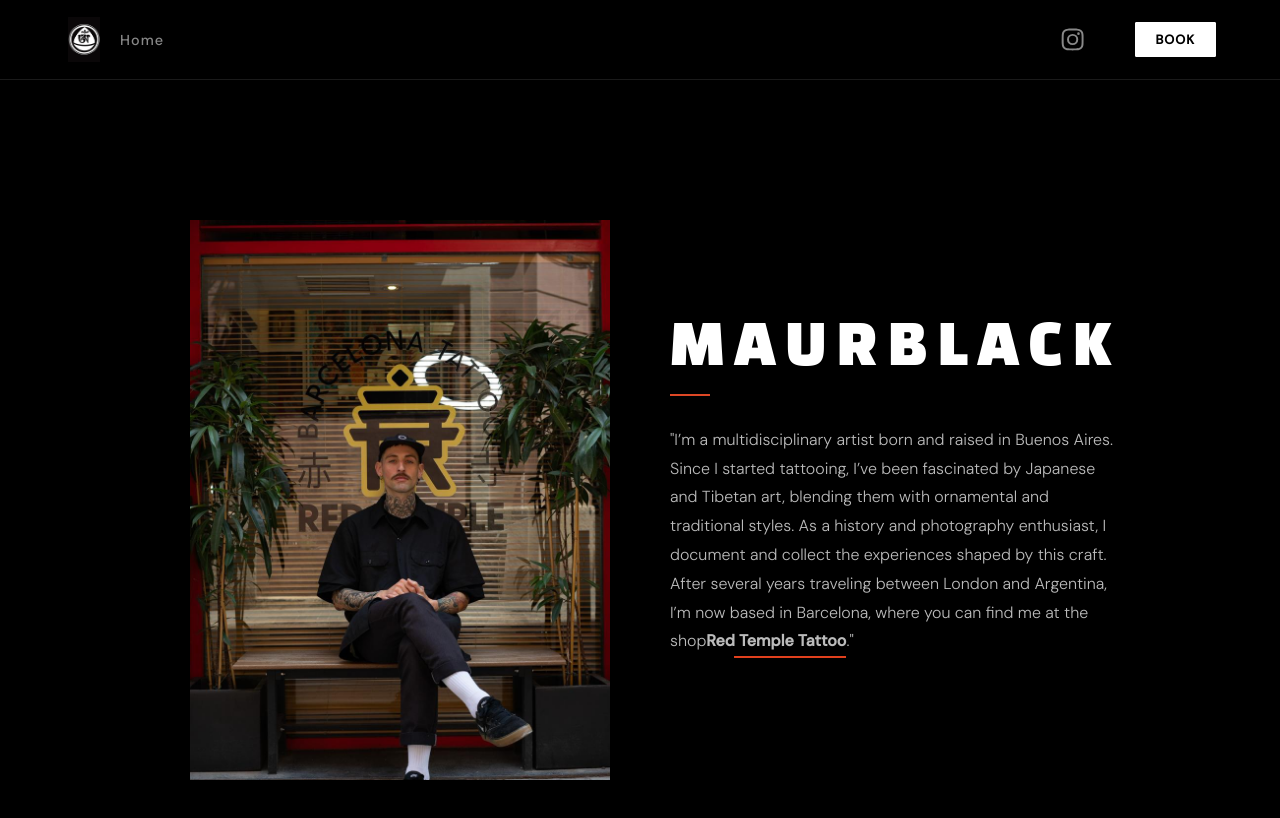
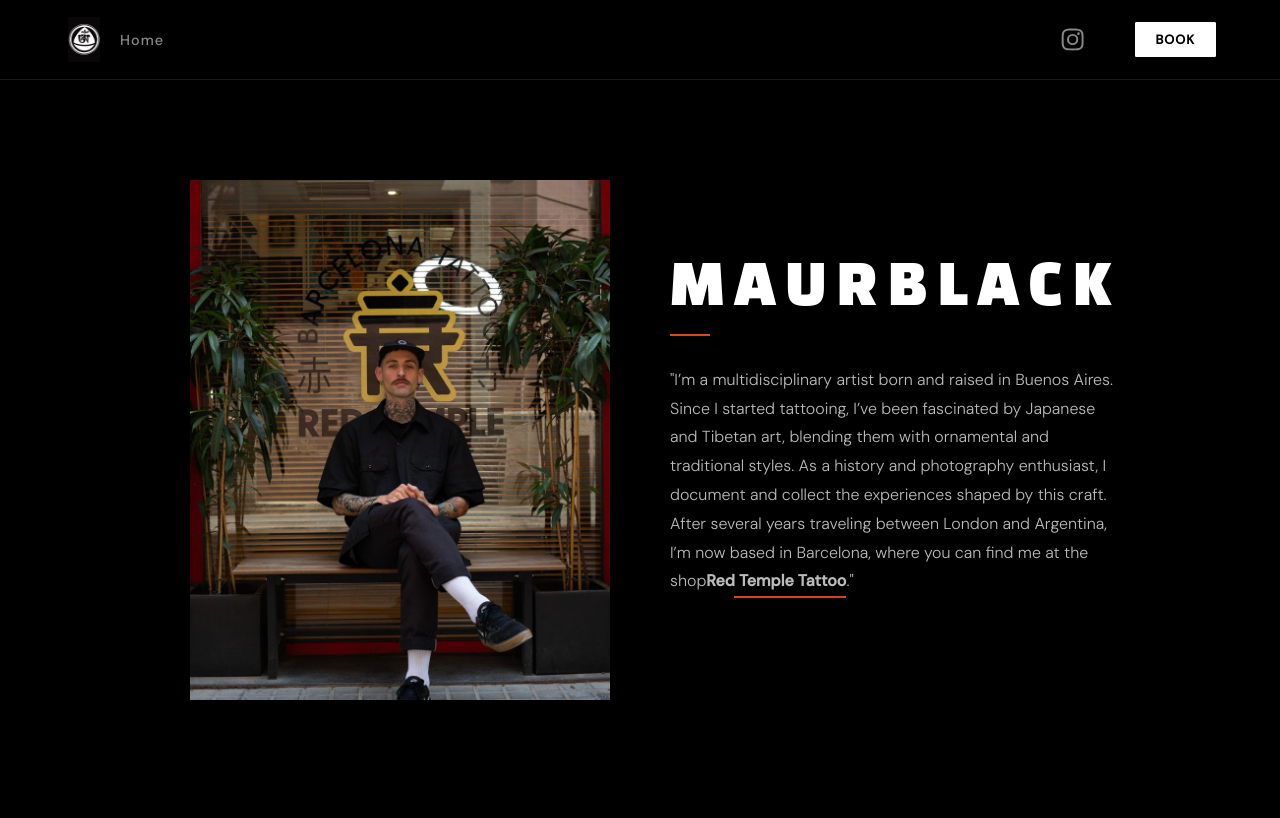
Before and after one commit to nazarenoayala/MaurBlack-MVP, a React (Vite) app in the folder client/: page /about in a window 1280 px wide. Shown: the top 818 px of the page. Built offline with nearby package versions, Linux system fonts and the light colour scheme.

Commit message:
force update

```diff
--- a/client/src/pages/AboutPage/about.css
+++ b/client/src/pages/AboutPage/about.css
@@ -1,13 +1,17 @@
 .about-page {
     width: 100%;
-    height: 100vh;
-    height: 100dvh;
+    height: calc(100vh - 80px);
+    height: calc(100dvh - 80px);
+    margin-top: 80px;
     background-color: #000;
     display: flex;
     justify-content: center;
     align-items: center;
     box-sizing: border-box;
-    position: relative;
+    position: fixed;
+    overflow: hidden;
+    top: 0;
+    left: 0;
 }
 
 .about-container {
@@ -17,6 +21,8 @@
     gap: 60px;
     align-items: center;
     margin-top: 40px;
+    padding: 0;
+    margin: 0 auto;
 }
 
 .about-img {
@@ -29,9 +35,8 @@
     width: 100%;
     max-width: 420px;
     height: auto;
-    max-height: 70vh;
+    max-height: 65vh;
     object-fit: cover;
-    object-position: top;
 }
 
 .about-info {
```
